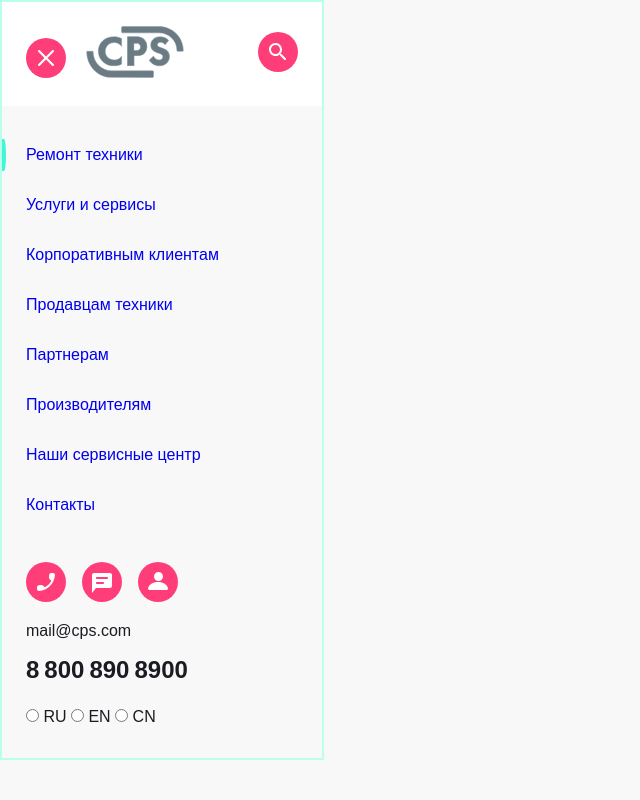
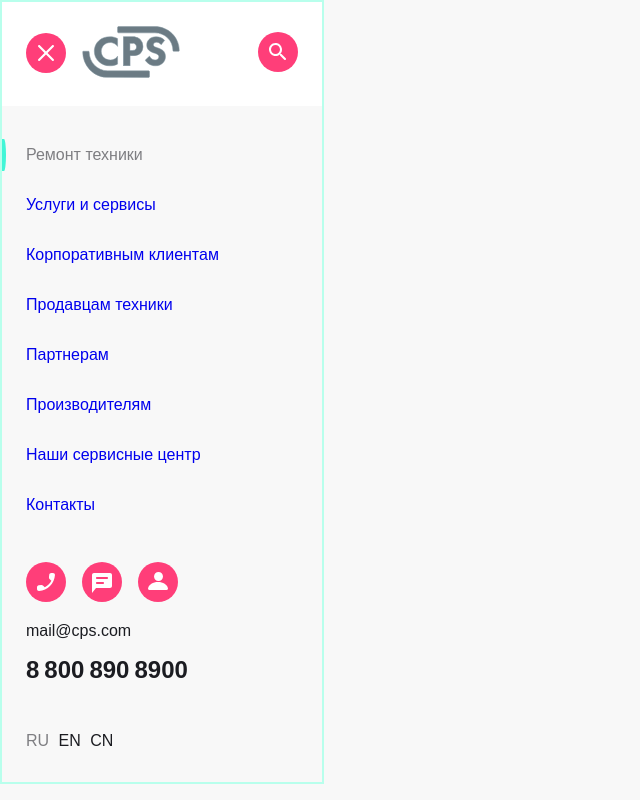
Before and after one commit to seva123321/Flexbox__Maket, a plain HTML site: page aside.html in a window 1280 px wide. Shown: the whole page, without its empty margins (0-640 px from the left). Drawn offline with Linux system fonts and the light colour scheme.

Commit message:
refactoring aside

```diff
--- a/aside.css
+++ b/aside.css
@@ -9,7 +9,6 @@
   font-weight: normal;
   font-style: normal;
 }
-
 
 html {
   box-sizing: border-box;
@@ -44,6 +43,15 @@ button {
 .aside__header {
   padding: 16px;
 }
+
+.aside__header--left-part {
+  display: flex;
+  align-items: center;
+}
+
+.service__item {
+}
+
 .close {
 }
 .block__logo {
@@ -75,6 +83,7 @@ button {
   /* повтор*/
   text-decoration: none;
   display: inline-block;
+  cursor: pointer;
 }
 
 .aside__link {
@@ -82,7 +91,32 @@ button {
   padding: 16px 24px;
   position: relative;
 }
-.active {
+
+/* .aside__link::after {
+  content: "";
+  position: absolute;
+  left: 16px;
+  bottom: 0;
+  width: 0%;
+  height: 2px;
+  background-color: #41f6d7;
+}
+
+@keyframes lineRun {
+  to {
+    width: 50%;
+  }
+}
+
+.aside__link:hover::after{
+  animation-name: lineRun;
+  animation-duration: .3s;
+  animation-iteration-count: 1;
+  animation-fill-mode: forwards;
+} */
+
+.active--font {
+  color: #7e7e82;
 }
 
 .aside__footer {
@@ -90,6 +124,7 @@ button {
 .aside__contacts {
   margin: 16px;
   margin-top: 0px;
+  margin-bottom: 40px;
   display: flex;
   flex-direction: column;
 }
@@ -99,26 +134,60 @@ button {
 }
 
 .aside__link--font {
-    color: #1B1C21;
+  color: #1b1c21;
   font-family: "TT Lakes Compressed", sans-serif;
   font-size: 16px;
 }
 .aside__mail {
   padding: 8px;
-
+  user-select: text;
 }
 .aside__tel {
   padding: 8px;
   font-weight: 600;
   font-size: 24px;
 }
-.aside__tel span{
+.aside__tel span {
   margin-right: 5px;
 }
-
 
 .lang-pannel {
   margin: 0 24px 32px 24px;
 }
-.lang-pannel__lang-elem {
+
+.lang-pannel__input {
 }
+
+.lang-pannel__input:checked + .lang-pannel__label{
+  color: #7e7e82;
+}
+
+.lang-pannel__label {
+  cursor: pointer;
+  margin-right: 5px;
+}
+
+.btn {
+  transition: opacity, filter .25s;
+  cursor: pointer;
+}
+
+.btn:hover,
+.btn:focus {
+  opacity: 0.8;
+
+}
+
+.btn:active {
+  -webkit-filter: brightness(0.5);
+  -moz-filter: brightness(0.5);
+  -ms-filter: brightness(0.5);
+  -o-filter: brightness(0.5);
+  filter: brightness(0.5);
+}
+
+/* .lang-pannel__input:checked ~ .lang-pannel .lang-pannel__label{
+  font-size: 30px;
+  width: 20px;
+  background-color: aqua;
+} */
--- a/aside.html
+++ b/aside.html
@@ -10,15 +10,15 @@
   <body>
     <aside class="aside">
       <header class="aside__header header">
-        <div>
-            <button class="close service__item">
+        <div class="aside__header--left-part">
+            <button class="close service__item btn">
                 <img src="public/icons/close.png" srcset="public/icons/close.svg" alt="Логотип"/>
             </button>
             <div class="block__logo service__item">
                 <img src="public/icons/Group.png" srcset="public/icons/Group.svg" alt="Логотип"/>
             </div>
         </div>
-        <div class="aside__search service__item">
+        <div class="aside__search service__item btn">
             <img src="public/icons/search.png" srcset="public/icons/search.svg" alt="Логотип"/>
         </div>
 
@@ -26,7 +26,7 @@
         <section class="aside__nav">
             <ul class="aside__list aside__list--vertical">
             <li class="aside__item item">
-                <a href="#" class="link aside__link nav__head--left-line aside__link--active">Ремонт техники</a>
+                <a href="#" class="link aside__link nav__head--left-line active--font aside__link--active">Ремонт техники</a>
             </li>
             <li class="aside__item item " >
                 <a href="#" class="link aside__link ">Услуги и сервисы</a>
@@ -55,17 +55,17 @@
             <div class="aside__contacts">
                 <ul class="aside__list">
                     <li class="list__contact">
-                        <a href="#" class="link">
+                        <a href="#" class="link btn">
                             <img src="public/icons/call.png" srcset="public/icons/call.svg" alt="Телефон" />
                         </a>
                     </li>
                     <li class="list__contact">
-                        <a href="#" class="link">
+                        <a href="#" class="link btn">
                             <img src="public/icons/chat.png" srcset="public/icons/chat.svg" alt="Телефон" />
                         </a>
                     </li>
                     <li class="list__contact">
-                        <a href="#" class="link">
+                        <a href="#" class="link btn">
                             <img src="public/icons/profile.png" srcset="public/icons/profile.svg" alt="Телефон" />
                         </a>
                     </li>
@@ -74,18 +74,29 @@
                 <a href="tel:+78008908900" class="aside__tel aside__link--font link"><span>8</span><span>800</span><span>890</span>8900</a>
             </div>
             <div class="lang-pannel">
-                <label for="lang_ru">
-                    <input class="lang-pannel__lang-elem active" type="radio" value="RU" name="language" id="lang_ru">
+
+                <input class="lang-pannel__input visibility-hidden" type="radio"  name="language" id="lang_ru" checked>
+                <label for="lang_ru" class="lang-pannel__label">RU</label>
+
+
+                <input class="lang-pannel__input visibility-hidden" type="radio"  name="language" id="lang_en">
+                <label for="lang_en" class="lang-pannel__label">EN</label>
+
+
+                <input class="lang-pannel__input visibility-hidden" type="radio"  name="language" id="lang_cn">
+                <label for="lang_cn" class="lang-pannel__label">CN</label>
+                <!-- <label  class="lang-pannel__label">
+                    <input class="lang-pannel__input " type="radio"  name="language" id="lang_ru" checked>
                     RU
                 </label>
-                <label for="lang_en">
-                    <input class="lang-pannel__lang-elem" type="radio" value="EN" name="language" id="lang_en">
+                <label  class="lang-pannel__label">
+                    <input class="lang-pannel__input " type="radio"  name="language" id="lang_en">
                     EN
                 </label>
-                <label for="lang_cn">
-                    <input class="lang-pannel__lang-elem" type="radio" value="CN" name="language" id="lang_cn">
+                <label  class="lang-pannel__label">
+                    <input class="lang-pannel__input " type="radio"  name="language" id="lang_cn">
                     CN
-                </label>
+                </label> -->
             </div>
         </footer>
     </aside>
--- a/style.css
+++ b/style.css
@@ -122,6 +122,8 @@ body {
 .link {
   text-decoration: none;
   display: inline-block;
+  cursor: pointer;
+  transition: transform .25s;
 }
 
 .main {
```
Also changed, not shown: index.html (+6 -6 lines). Lines whose indentation alone changed are shown as unchanged.
